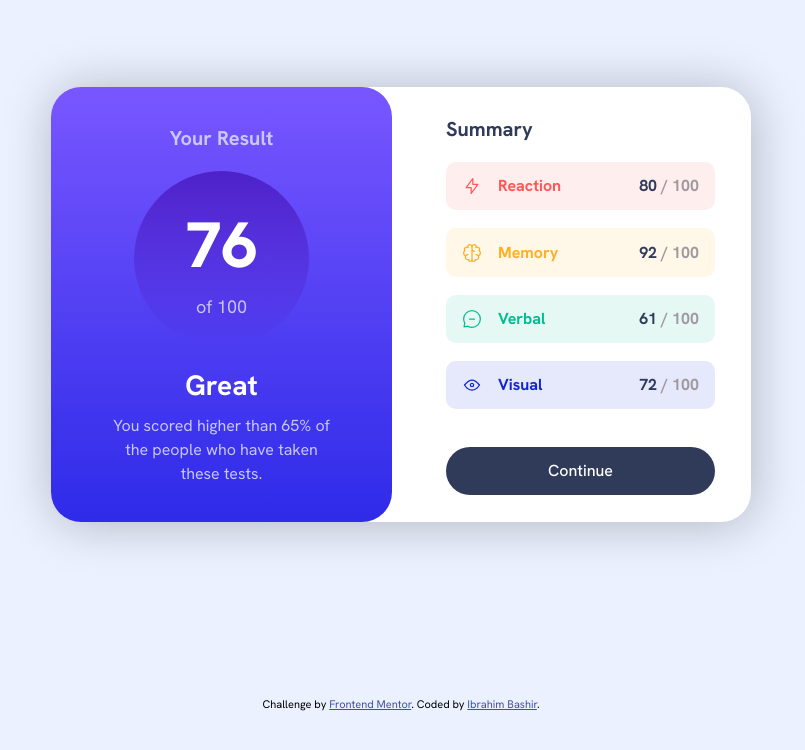
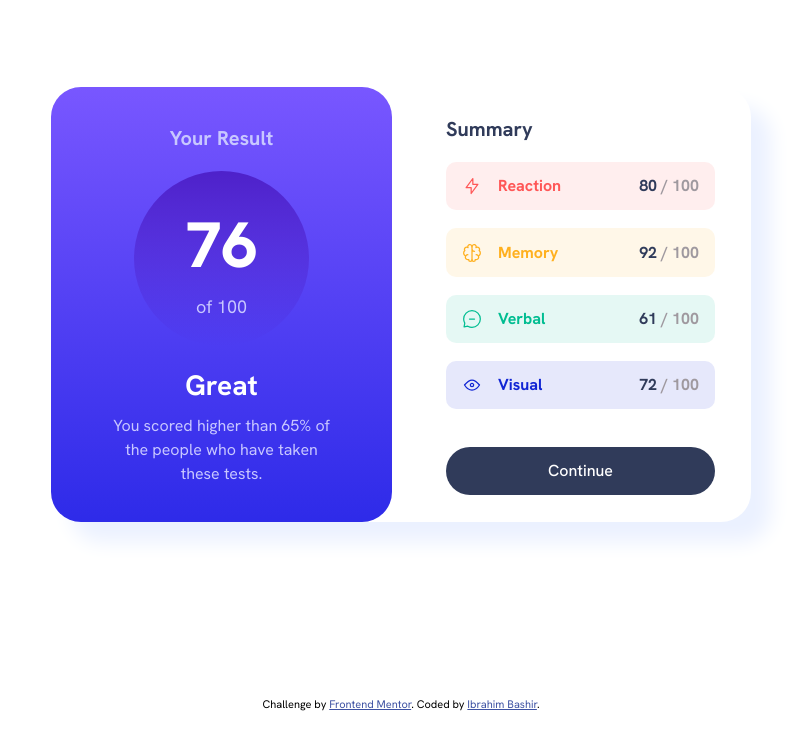
Before and after one commit to ib-rim/results-summary-component, a plain HTML site: page index.html in a window 1280 px wide. Shown: the whole page, without its empty margins (239-1044 px from the left). Drawn offline with Linux system fonts and the light colour scheme.

Commit message:
Updated box shadow

```diff
--- a/style.css
+++ b/style.css
@@ -5,7 +5,7 @@
     --summary-item-hsl-4: 234, 85%, 45%;
 
     --white: hsl(0, 0%, 100%);
-    --background-color: hsl(221, 100%, 96%);
+    --box-shadow-color: hsl(221, 100%, 96%);
     --text-color-1: hsl(241, 100%, 89%);
     --text-color-2: hsl(224, 30%, 27%);
     --text-color-3: hsl(300, 3%, 61%);
@@ -27,7 +27,6 @@ body {
     place-items: center;
     height: 100vh;
     height: 100dvh;
-    background-color: var(--background-color);
 }
 
 button:hover {
@@ -40,7 +39,7 @@ button:hover {
     display: grid;
     background-color: var(--white);
     border-radius: var(--border-radius);
-    box-shadow: 2px 2px 50px rgba(0, 0, 0, 0.25);
+    box-shadow: 20px 20px 20px var(--box-shadow-color);
     gap: 1em;
 }
 
```
